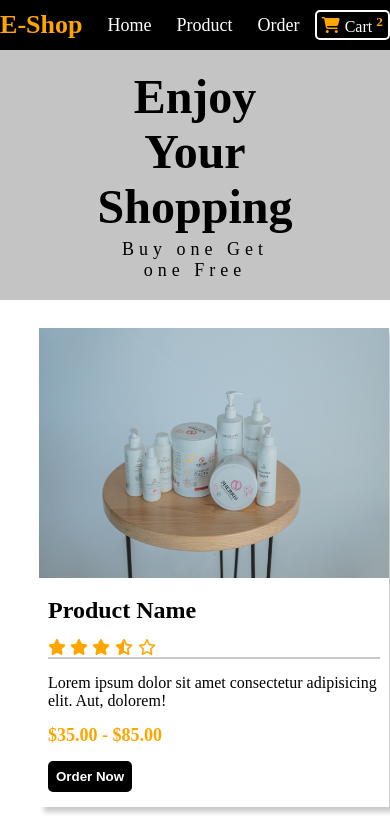
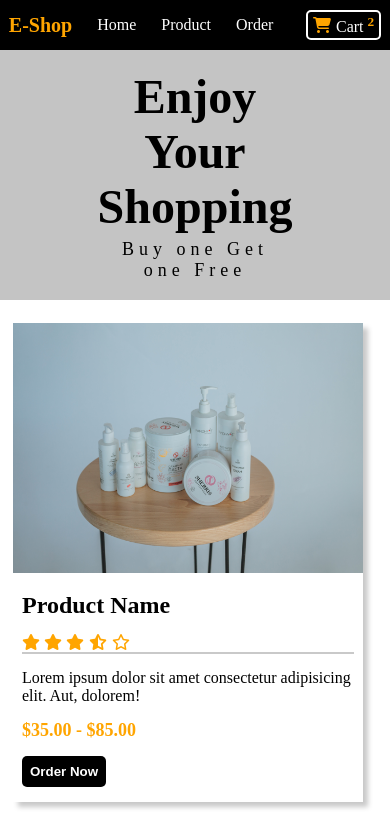
Before and after one commit to smmazharul/e-shop, a plain HTML site: page index.html in a window 390 px wide. Shown: the top 830 px of the page. Drawn offline with Linux system fonts and the light colour scheme.

Commit message:
media query for min width 325px

```diff
--- a/css/style.css
+++ b/css/style.css
@@ -181,7 +181,22 @@ footer{
    padding: 20px 0;
 }
 
-@media screen and (max-width:480px) {
+@media screen and (min-width:325px) {
+    .logo a{
+        font-size: 20px;
+
+       }
+       ul li a{
+        font-size: 16px;
+       }
+    .cards{
+        margin: auto 10px;
+        margin-top: 20px;
+        grid-template-columns: 1fr;
+    }
+    .card
+}
+@media screen and (min-width:480px) {
     .cards{
         grid-template-columns: 1fr;
     }
```
